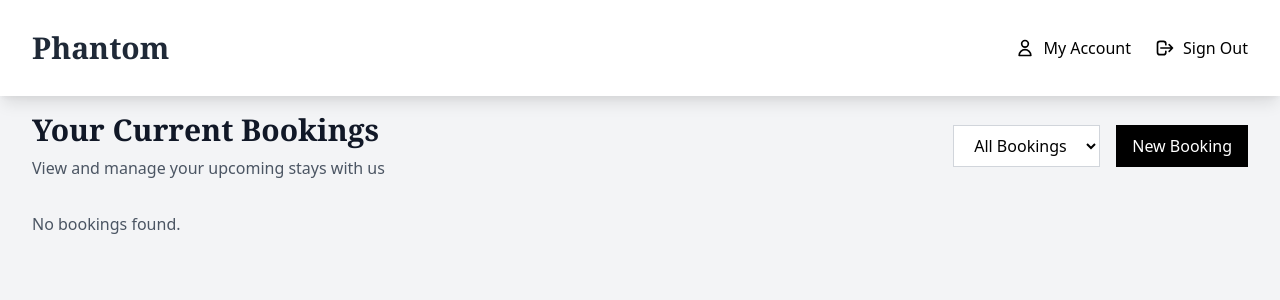
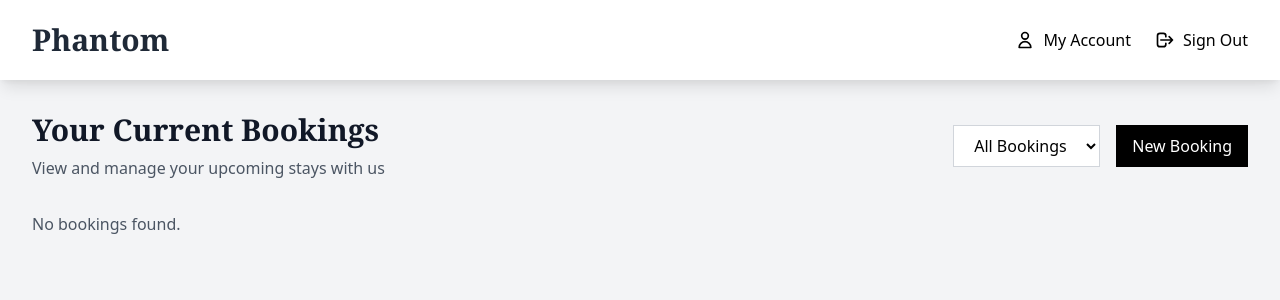
Before and after one commit to kelvin-ahiakpor/Phantom.Hotel.Booking, a PHP site: page /view/user/bookings.php in a window 1280 px wide. Shown: the top 300 px of the page. Run offline with PHP 8.4, Linux system fonts and the light colour scheme; the visitor is signed in with stand-in values (Sample User, id 1); data that the repository does not hold is empty.

Commit message:
Fixed minor scrolling issue on booking page

```diff
--- a/view/user/bookings.php
+++ b/view/user/bookings.php
@@ -22,12 +22,12 @@ if (!isset($_SESSION['userId'])) {
   </head>
 
   <body class="bg-gray-100 min-h-screen">
-    <nav class="bg-white shadow-lg fixed w-full top-0 z-50 py-2">
+    <nav class="bg-white shadow-lg fixed w-full top-0 z-50">
       <div class="max-w-7xl mx-auto px-4 sm:px-6 lg:px-8">
         <div class="flex justify-between h-20">
-        <div class="flex items-center justify-between h-20">
+          <div class="flex items-center">
             <h1 class="text-3xl font-serif font-bold text-gray-800">Phantom</h1>
-        </div>
+          </div>
           <div class="flex items-center space-x-6">
             <button
               class="text-black hover:text-gray-800 flex items-center space-x-2"
```
